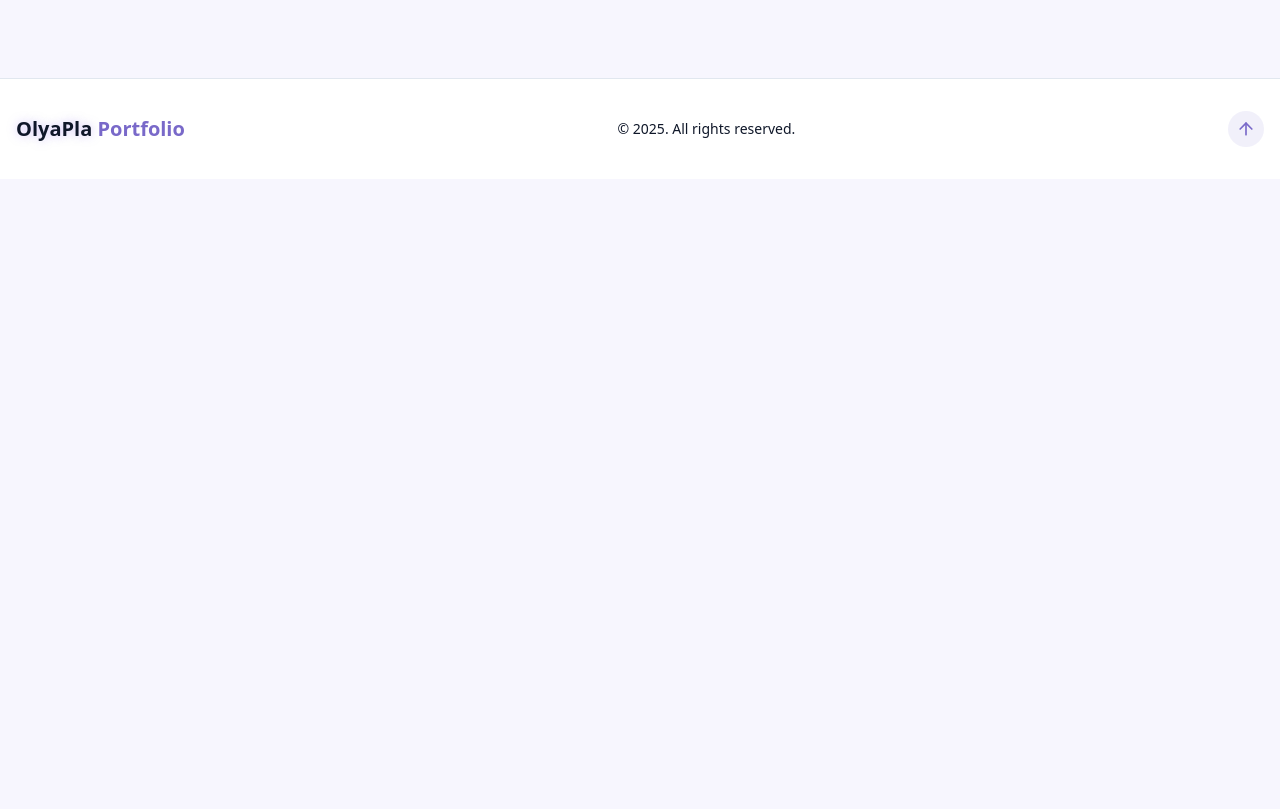
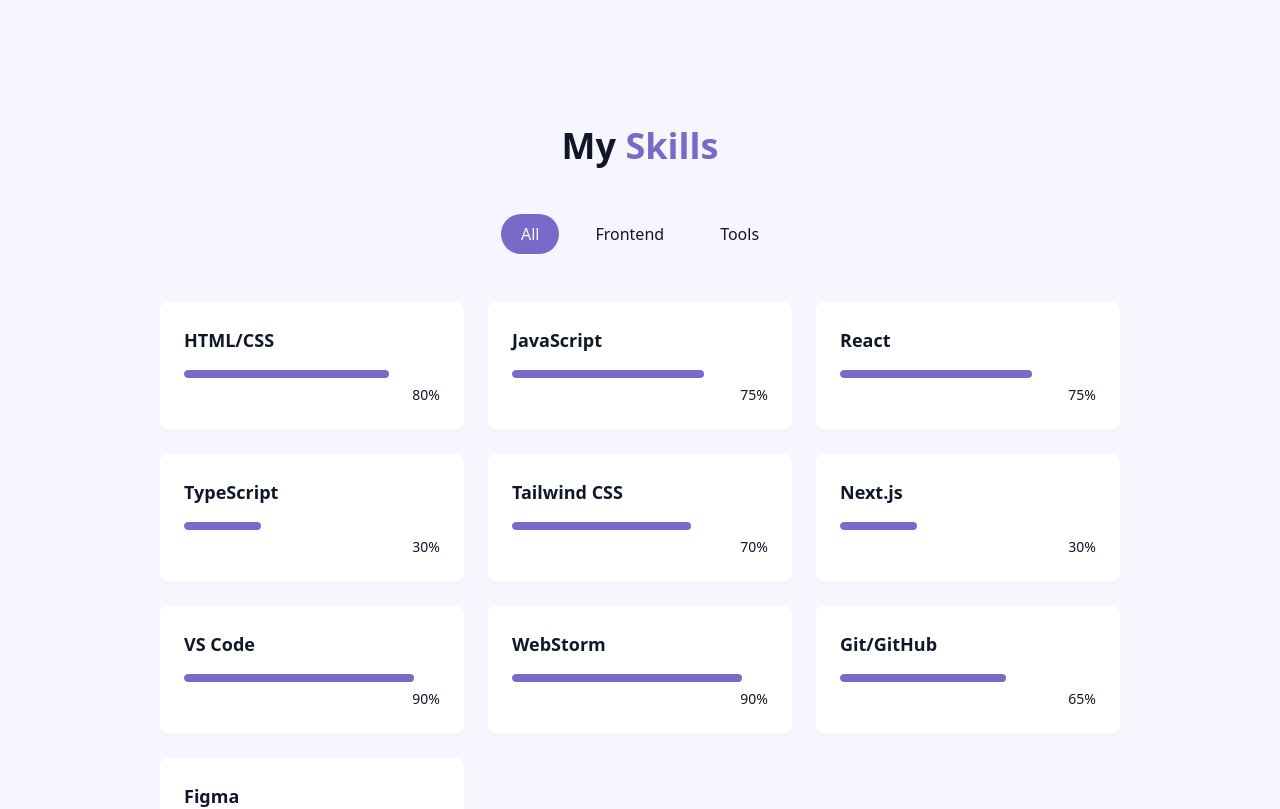
Before and after one commit to xellga-olga/Personal-Portfolio, a React (Vite) app: page / in a window 1280 px wide. Shown: the part 1460-2269 px from the top of the page. Before the commit the page ends 1639 px from the top, so only its background shows below. Built offline with nearby package versions, Linux system fonts and the light colour scheme.

Commit message:
add SkillsSection with filtering + animations (SkillsSection, AboutMeSection)

```diff
--- a/src/components/AboutMeSection.jsx
+++ b/src/components/AboutMeSection.jsx
@@ -1,5 +1,6 @@
 import React from 'react';
 import {Laptop, Layers, Sparkles} from "lucide-react";
+import { motion } from "framer-motion";
 
 const AboutMeSection = () => {
   return (
@@ -7,7 +8,12 @@
       id="about"
       className='py-24 px-4 relative'
     >
-      <div className='container mx-auto max-w-5xl'>
+      <motion.div
+        whileHover={{ scale: 1.02 }}
+        initial={{ opacity: 0, y: 10 }}
+        animate={{ opacity: 1, y: 0 }}
+        transition={{ duration: 1 }}
+        className='container mx-auto max-w-5xl'>
         <h2 className='text-3xl md:text-4xl font-bold mb-12 text-center'>
           About <span className='text-primary'>Me</span>
         </h2>
@@ -96,7 +102,7 @@
           </div>
 
         </div>
-      </div>
+      </motion.div>
     </section>
   );
 };
--- a/src/components/SkillsSection.jsx
+++ b/src/components/SkillsSection.jsx
@@ -1,9 +1,95 @@
-import React from 'react';
+import React, {useState} from 'react';
+import {cn} from "@/lib/utils.js";
+import { motion } from "framer-motion";
+
+const skills = [
+
+  // Frontend
+  { name: "HTML/CSS", level: 80, category: "frontend" },
+  { name: "JavaScript", level: 75, category: "frontend" },
+  { name: "React", level: 75, category: "frontend" },
+  { name: "TypeScript", level: 30, category: "frontend" },
+  { name: "Tailwind CSS", level: 70, category: "frontend" },
+  { name: "Next.js", level: 30, category: "frontend" },
+
+  // Tools
+  { name: "VS Code", level: 90, category: "tools" },
+  { name: "WebStorm", level: 90, category: "tools" },
+  { name: "Git/GitHub", level: 65, category: "tools" },
+  { name: "Figma", level: 40, category: "tools" },
+];
+
+const categories = ["all", "frontend", "tools"];
 
 const SkillsSection = () => {
+
+  const [activeCategory, setActiveCategory] = useState("all");
+
+  const filteredSkills = skills.filter(
+    (skill) => activeCategory === "all" || skill.category === activeCategory
+  );
+
+
   return (
-    <section>
+    <section id="skills" className="py-24 px-4 relative bg-secondary/80">
+      <motion.div
+        whileHover={{ scale: 1.02 }}
+        initial={{ opacity: 0, y: 10 }}
+        animate={{ opacity: 1, y: 0 }}
+        transition={{ duration: 0.5 }}
+        className="container mx-auto max-w-5xl">
+        <h2 className="text-3xl md:text-4xl font-bold mb-12 text-center">
+          My <span className="text-primary">Skills</span>
+        </h2>
 
+        <div className="flex flex-wrap justify-center gap-4 mb-12">
+          {categories.map((category, key) => (
+            <button
+              key={key}
+              onClick={() => setActiveCategory(category)}
+              className={cn(
+                "px-5 py-2 rounded-full transition-colors duration-300 capitalize",
+                activeCategory === category
+                  ? "bg-primary text-primary-foreground"
+                  : "bg-secondary/70 text-foreground hover:bg-secondary"
+              )}
+            >
+              {category}
+            </button>
+          ))}
+        </div>
+
+        <div className="grid grid-cols-1 sm:grid-cols-2 lg:grid-cols-3 gap-6">
+          {filteredSkills.map((skill, key) => (
+            <motion.div
+              key={key}
+              className="bg-card p-6 rounded-lg shadow-xs card-hover"
+              whileHover={{ scale: 1.05 }}
+              initial={{ opacity: 0, y: 20 }}
+              animate={{ opacity: 1, y: 0 }}
+              transition={{ duration: 0.5, delay: key * 0.1 }}
+            >
+              <div className="text-left mb-4">
+                <h3 className="font-semibold text-lg">{skill.name}</h3>
+              </div>
+              <div className="w-full bg-secondary/50 h-2 rounded-full overflow-hidden">
+                <motion.div
+                  className="bg-primary h-2 rounded-full origin-left"
+                  initial={{ width: 0 }}
+                  animate={{ width: skill.level + "%" }}
+                  transition={{ duration: 1.5, ease: "easeOut" }}
+                />
+              </div>
+
+              <div className="text-right mt-1">
+                <span className="text-sm text-muted-foreground">
+                  {skill.level}%
+                </span>
+              </div>
+            </motion.div>
+          ))}
+        </div>
+      </motion.div>
     </section>
   );
 };
```
Also changed, not shown: package.json (+4 -3 lines), 1 other file (tests, documents, lock files or other folders).
